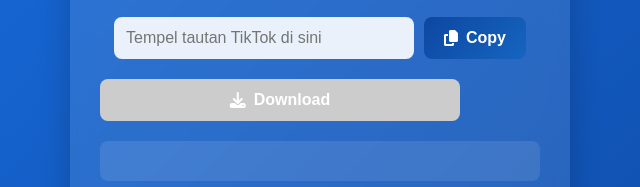
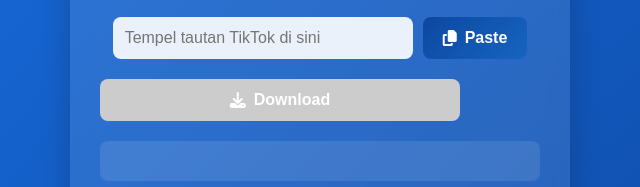
Before and after one commit to riistud/TikTok_Downloader, a plain HTML site: page index.html in a window 1280 px wide. Shown: the part 369-556 px from the top of the page, 320-960 px from the left. Drawn offline with Linux system fonts and the light colour scheme; some packages are replaced by stand-ins of ours; a script that the page names is missing.

Commit message:
Update index.html

```diff
--- a/index.html
+++ b/index.html
@@ -184,7 +184,7 @@
         <p>TikTok Downloader Tanpa Watermark. Cepat. Semua perangkat</p>
         <div class="input-container">
             <input type="text" id="tiktokUrl" placeholder="Tempel tautan TikTok di sini">
-            <button class="paste-btn" onclick="pasteUrl()"><i class="fas fa-copy"></i> Copy</button>
+            <button class="paste-btn" onclick="pasteUrl()"><i class="fas fa-copy"></i>Paste</button>
         </div>
         <button class="download-btn" onclick="downloadVideo()" disabled><i class="fas fa-download"></i> Download</button>
         <div id="statusMessage"></div>
```
